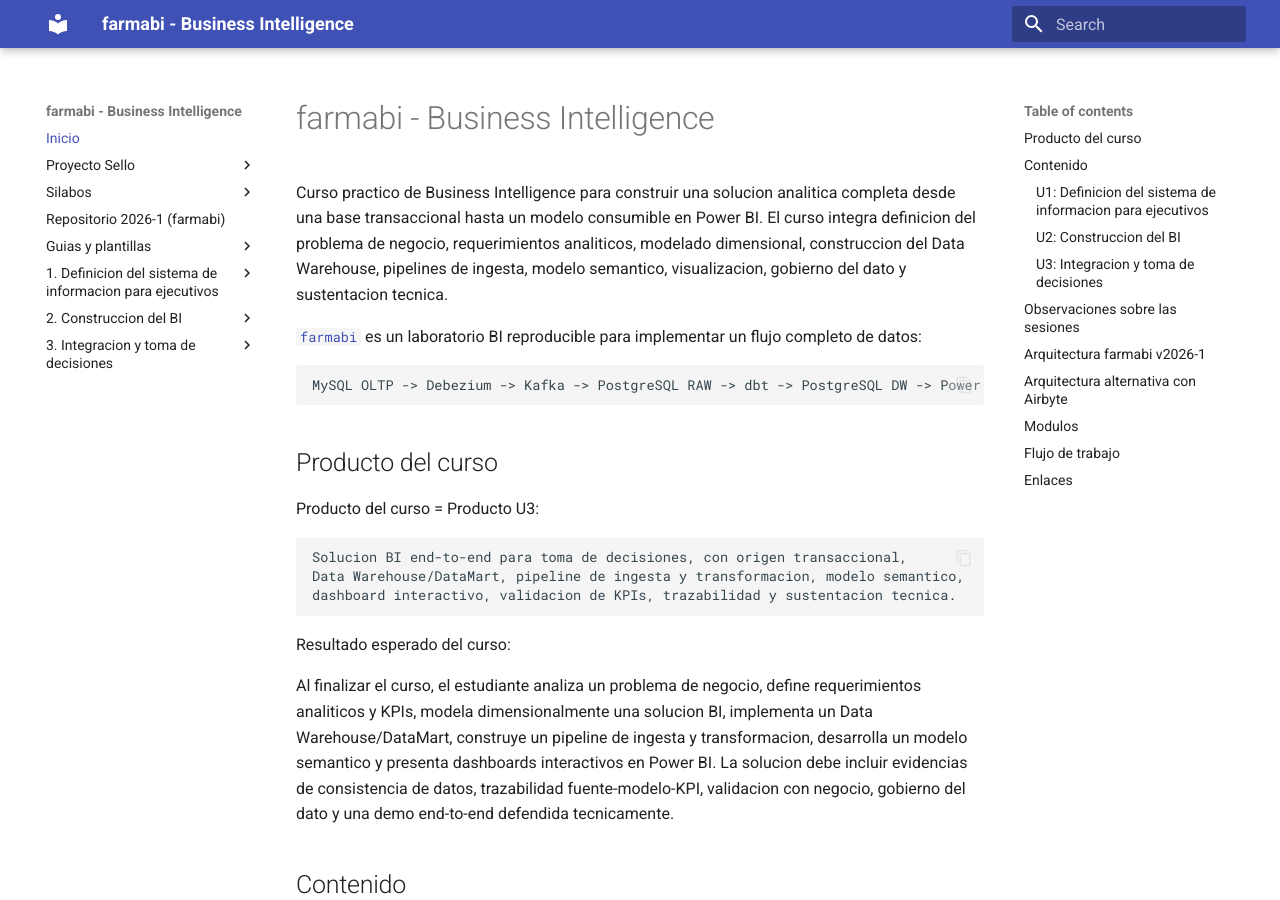
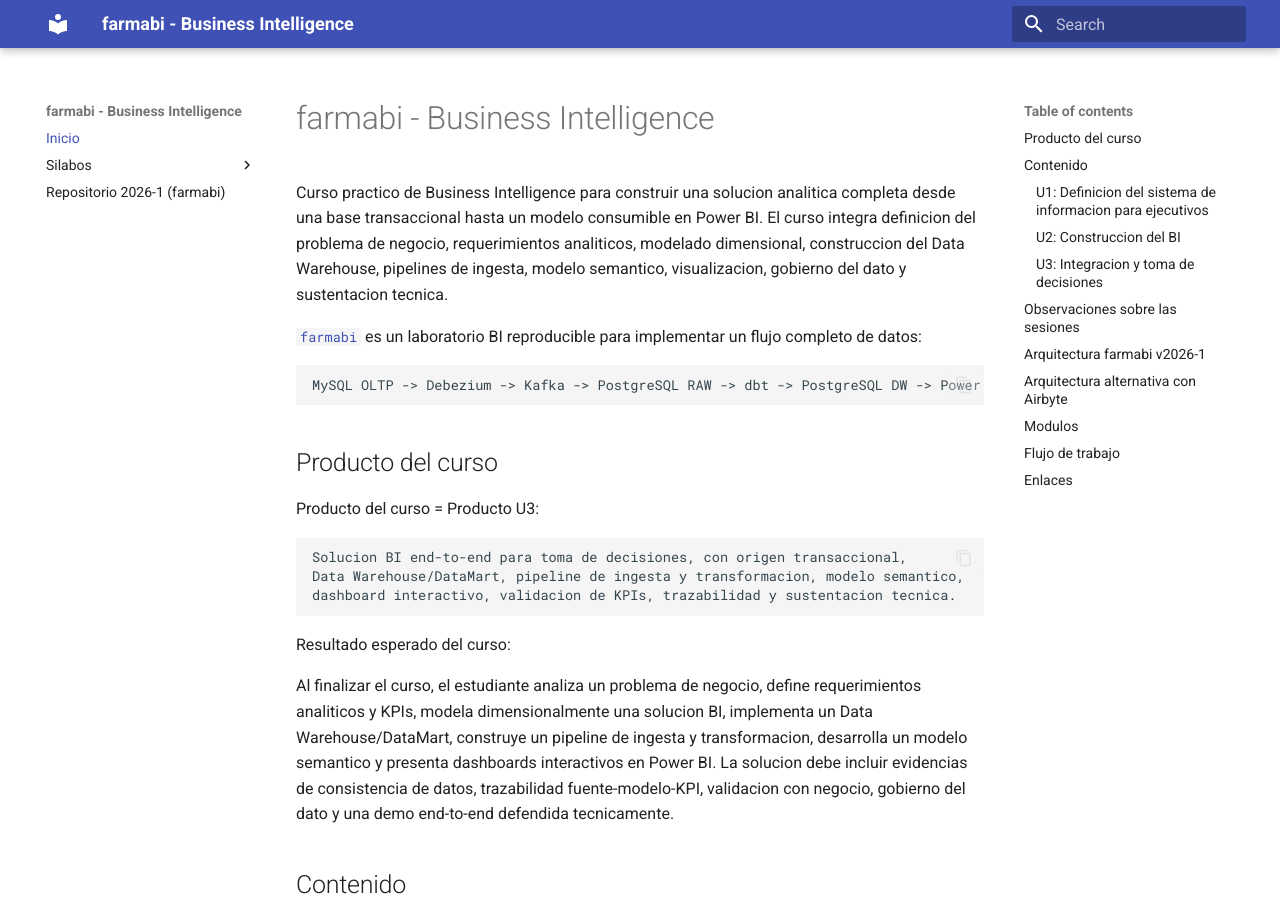
Before and after one commit to 262bi/farmabi, an MkDocs documentation site: the page built from docs/index.md, in a window 1280 px wide and 900 px high. Built offline with MkDocs 1.6.1 and Material for MkDocs 9.7.7, drawn with Linux system fonts in a browser that asks for light colours; part of the change alters nothing that is shown.

Commit message:
first commit

```diff
--- a/mkdocs.yml
+++ b/mkdocs.yml
@@ -4,37 +4,10 @@ docs_dir: docs
 
 nav:
   - Inicio: index.md
-  - Proyecto Sello:
-      - Guía del proyecto: proyecto-sello/index.md
   - Silabos:
       - Silabo 2026-1: silabo_bi_2026_1.md
       - Silabo 2026-2: silabo_bi_2026_2.md
   - Repositorio 2026-1 (farmabi): https://github.com/261bi/farmabi
-  - "Guias y plantillas":
-      - Plantilla entregable U1: guias/PLANTILLA_ENTREGABLE_U1_REQUERIMIENTOS_BI_MODELADO_DIMENSIONAL.md
-      - Plantilla entregable U2: guias/PLANTILLA_ENTREGABLE_U2_ETL_CALIDAD_DATOS_DATAMART.md
-      - Plantilla producto del curso U3: guias/PLANTILLA_PRODUCTO_CURSO_U3_BI_END_TO_END.md
-      - Guia ingesta Debezium: guias/ingesta-debezium-detalle.md
-      - Comparativos ventas pedidos: guias/pasos_24_25_comparativos_ventas_pedidos.md
-  - "1. Definicion del sistema de informacion para ejecutivos":
-      - S1 - Fundamentos BI: sesiones/s01-fundamentos-bi.md
-      - S2 - Requerimientos y KPIs: sesiones/s02-requerimientos-kpis.md
-      - S3 - Modelado dimensional y metadata: sesiones/s03-modelado-dimensional-metadata.md
-      - S4 - Diseno de la solucion BI: sesiones/s04-diseno-solucion-bi.md
-      - S5 - Evaluacion U1: sesiones/s05-evaluacion-u1.md
-  - "2. Construccion del BI":
-      - S6 - DW manual con SQL: sesiones/s06-dw-manual-sql.md
-      - S7 - Pipeline BI con herramientas: sesiones/s07-pipeline-bi-herramientas.md
-      - S8 - Modelo semantico y metricas: sesiones/s08-modelo-semantico-metricas.md
-      - S9 - Visualizacion BI base: sesiones/s09-visualizacion-bi-base.md
-      - S10 - Paneles interactivos: sesiones/s10-paneles-interactivos.md
-      - S11 - Interpretacion y gobierno del dato: sesiones/s11-interpretacion-gobierno-dato.md
-      - S12 - Evaluacion U2: sesiones/s12-evaluacion-u2.md
-  - "3. Integracion y toma de decisiones":
-      - S13 - Integracion end-to-end: sesiones/s13-integracion-end-to-end.md
-      - S14 - Validacion con negocio: sesiones/s14-validacion-negocio.md
-      - S15 - Sustentacion final: sesiones/s15-sustentacion-final.md
-      - S16 - Evaluacion final: sesiones/s16-evaluacion-final.md
 
 theme:
   name: material
```
